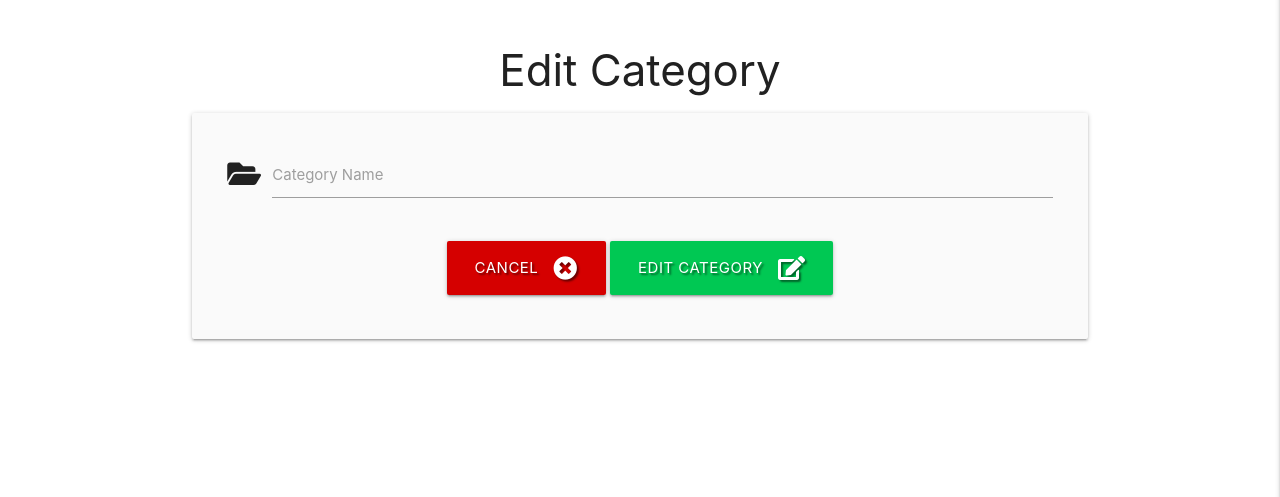
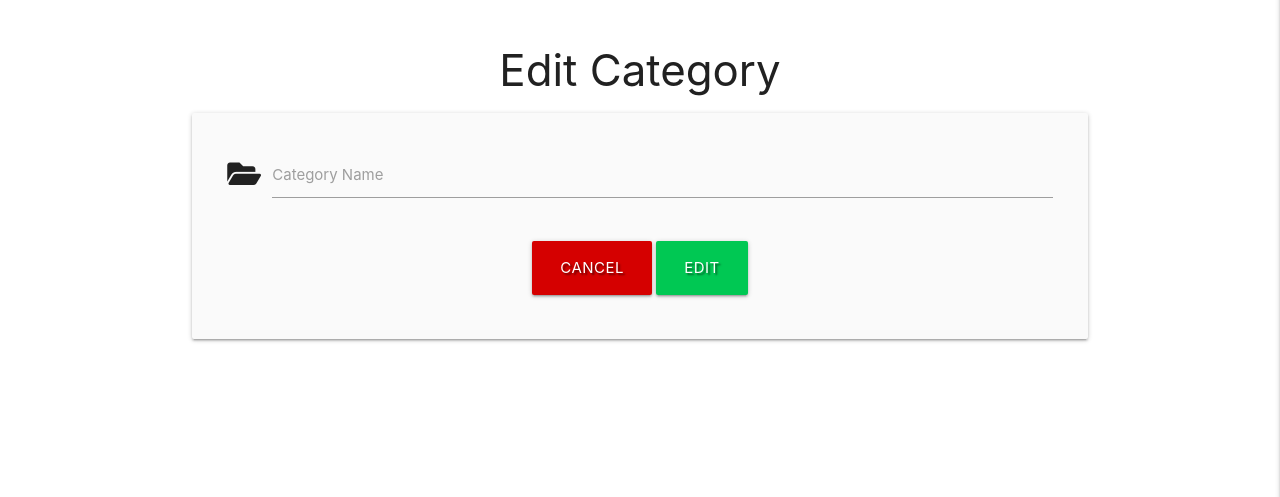
Before and after one commit to AngelArgirov/My-third-project-msp3, a Flask app: template templates/edit_category.html in a window 1280 px wide. Shown: the part 246-743 px from the top of the page. Run offline with Flask 2, Linux system fonts and the light colour scheme; the template is opened without the code that fills it, so the values that code supplies are empty; some libraries are stand-ins or nearby versions.

Commit message:
Update edit_category.html

```diff
--- a/templates/edit_category.html
+++ b/templates/edit_category.html
@@ -18,10 +18,10 @@
             <div class="row">
                 <div class="col s12 center-align">
                     <a href="{{ url_for('get_categories') }}" class="btn-large red accent-4 text-shadow">
-                        Cancel <i class="fas fa-times-circle right"></i>
+                        Cancel
                     </a>
                     <button type="submit" class="btn-large  green accent-4 text-shadow">
-                        Edit Category <i class="fas fa-edit right"></i>
+                        Edit
                     </button>
                 </div>
             </div>
```
